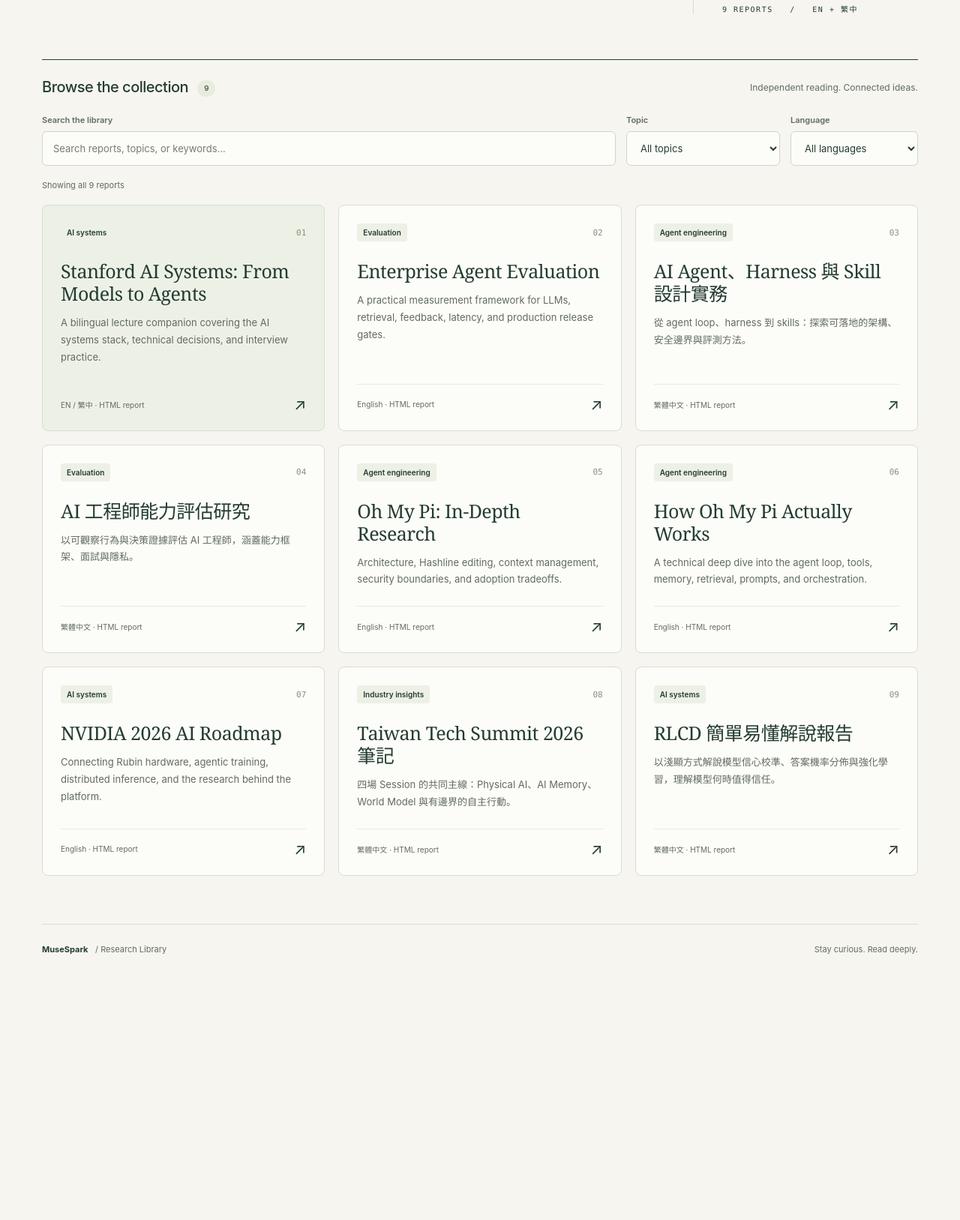
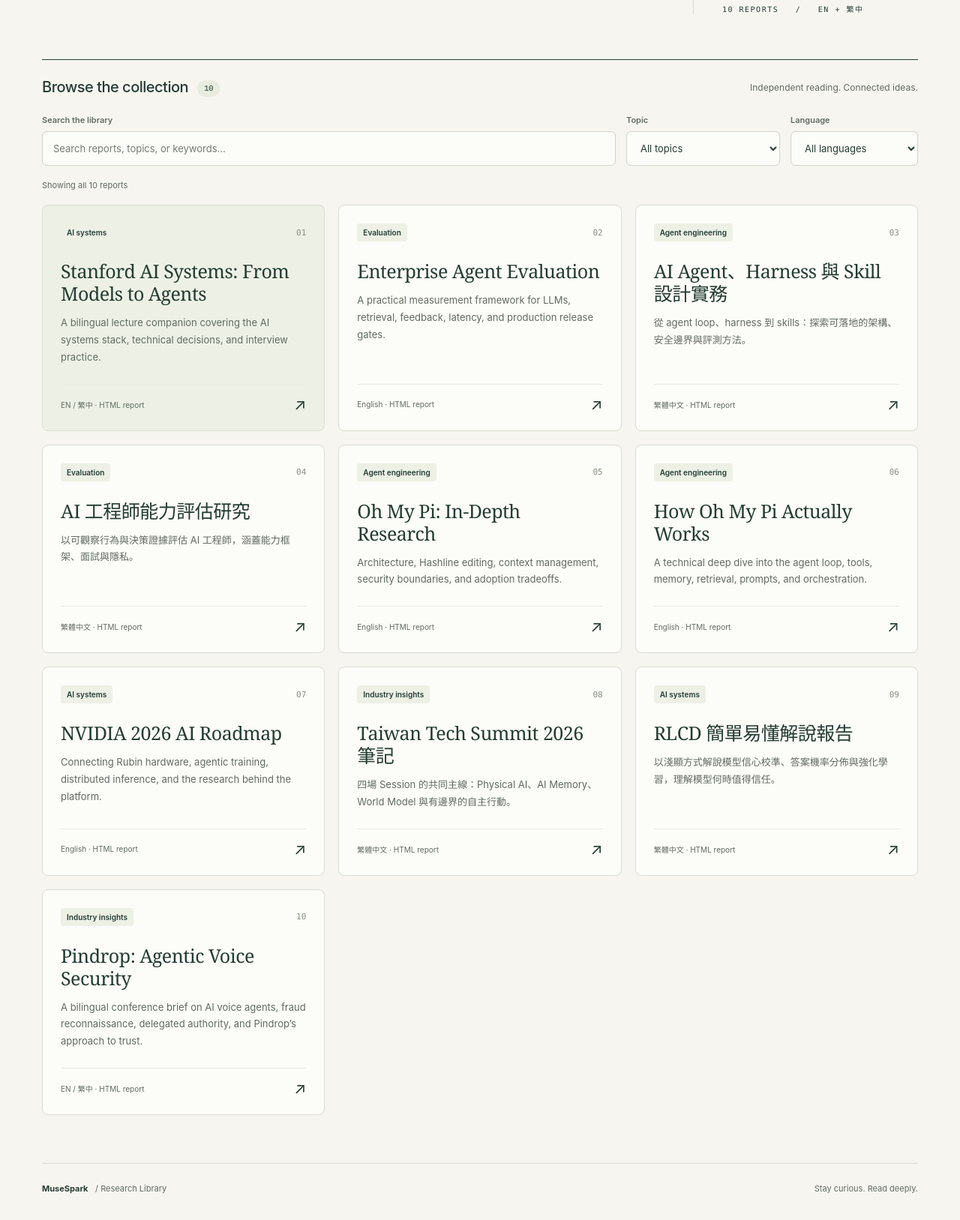
Before and after one commit to sparktsao/musereport, a plain HTML site: page index.html in a window 1280 px wide. Shown: the part 461-2088 px from the top of the page at 75% size. Before the commit the page ends 1769 px from the top, so only its background shows below. Drawn offline with Linux system fonts and the light colour scheme.

Commit message:
Add Pindrop summary to research library index

```diff
--- a/index.html
+++ b/index.html
@@ -17,16 +17,16 @@
     <main>
       <section class="intro" aria-labelledby="page-title">
         <div><p class="eyebrow"><span></span> THE RESEARCH LIBRARY</p><h1 id="page-title">Ideas worth<br><em>looking into.</em></h1><p class="lede">A collection of deep dives into AI systems, agent engineering, and the questions shaping what comes next.</p></div>
-        <aside class="library-note"><span class="note-index">FIELD NOTES / 2026</span><div class="orbit" aria-hidden="true"><span>✳</span></div><p>From architecture to application.<br>From questions to evidence.</p><span class="note-count">9 REPORTS &nbsp; / &nbsp; EN + 繁中</span></aside>
+        <aside class="library-note"><span class="note-index">FIELD NOTES / 2026</span><div class="orbit" aria-hidden="true"><span>✳</span></div><p>From architecture to application.<br>From questions to evidence.</p><span class="note-count">10 REPORTS &nbsp; / &nbsp; EN + 繁中</span></aside>
       </section>
       <section id="reports" aria-labelledby="reports-title">
-        <div class="section-heading"><h2 id="reports-title">Browse the collection <span>9</span></h2><span class="section-note">Independent reading. Connected ideas.</span></div>
+        <div class="section-heading"><h2 id="reports-title">Browse the collection <span>10</span></h2><span class="section-note">Independent reading. Connected ideas.</span></div>
         <div class="filters" hidden>
           <div class="search-wrap"><label for="search">Search the library</label><input id="search" type="search" placeholder="Search reports, topics, or keywords…" autocomplete="off"></div>
           <div><label for="topic">Topic</label><select id="topic"><option value="">All topics</option><option>AI systems</option><option>Agent engineering</option><option>Evaluation</option><option>Industry insights</option></select></div>
           <div><label for="language">Language</label><select id="language"><option value="">All languages</option><option value="en">English</option><option value="zh">繁體中文</option></select></div>
         </div>
-        <p class="results" role="status" aria-live="polite" aria-atomic="true">Showing all 9 reports</p>
+        <p class="results" role="status" aria-live="polite" aria-atomic="true">Showing all 10 reports</p>
         <div class="grid"><article class="report" data-topic="AI systems" data-language="EN / 繁中" data-search="Stanford AI Systems: From Models to Agents A bilingual lecture companion covering the AI systems stack, technical decisions, and interview practice. AI systems EN / 繁中 Stanford AI Systems Lecture: Video Summary &amp; Interview Practice.html">
           <div class="card-top"><span class="topic">AI systems</span><span class="number">01</span></div>
           <h3><a href="Stanford%20AI%20Systems%20Lecture%3A%20Video%20Summary%20%26%20Interview%20Practice.html">Stanford AI Systems: From Models to Agents</a></h3>
@@ -80,6 +80,12 @@
           <h3><a href="RLCD%20%E7%B0%A1%E5%96%AE%E6%98%93%E6%87%82%E8%A7%A3%E8%AA%AA%E5%A0%B1%E5%91%8A.html">RLCD 簡單易懂解說報告</a></h3>
           <p>以淺顯方式解說模型信心校準、答案機率分佈與強化學習，理解模型何時值得信任。</p>
           <div class="card-bottom"><span>繁體中文 <span aria-hidden="true">·</span> HTML report</span><span class="arrow" aria-hidden="true">↗</span></div>
+        </article>
+<article class="report" data-topic="Industry insights" data-language="EN / 繁中" data-search="Pindrop: Agentic Voice Security Voice: The New Attack Vector in the Agentic Era bilingual conference brief AI agents voice security fraud authentication Meta @Scale 2026 Industry insights EN / 繁中 pindrop_summary_bilingual.html">
+          <div class="card-top"><span class="topic">Industry insights</span><span class="number">10</span></div>
+          <h3><a href="pindrop_summary_bilingual.html">Pindrop: Agentic Voice Security</a></h3>
+          <p>A bilingual conference brief on AI voice agents, fraud reconnaissance, delegated authority, and Pindrop’s approach to trust.</p>
+          <div class="card-bottom"><span>EN / 繁中 <span aria-hidden="true">·</span> HTML report</span><span class="arrow" aria-hidden="true">↗</span></div>
         </article></div>
         <div class="empty" hidden><h3>No matching reports</h3><p>Try a different keyword or broaden your filters.</p><button type="button" id="reset">Clear filters</button></div>
         <noscript><p>All reports are listed above. Enable JavaScript to search and filter.</p></noscript>
```
